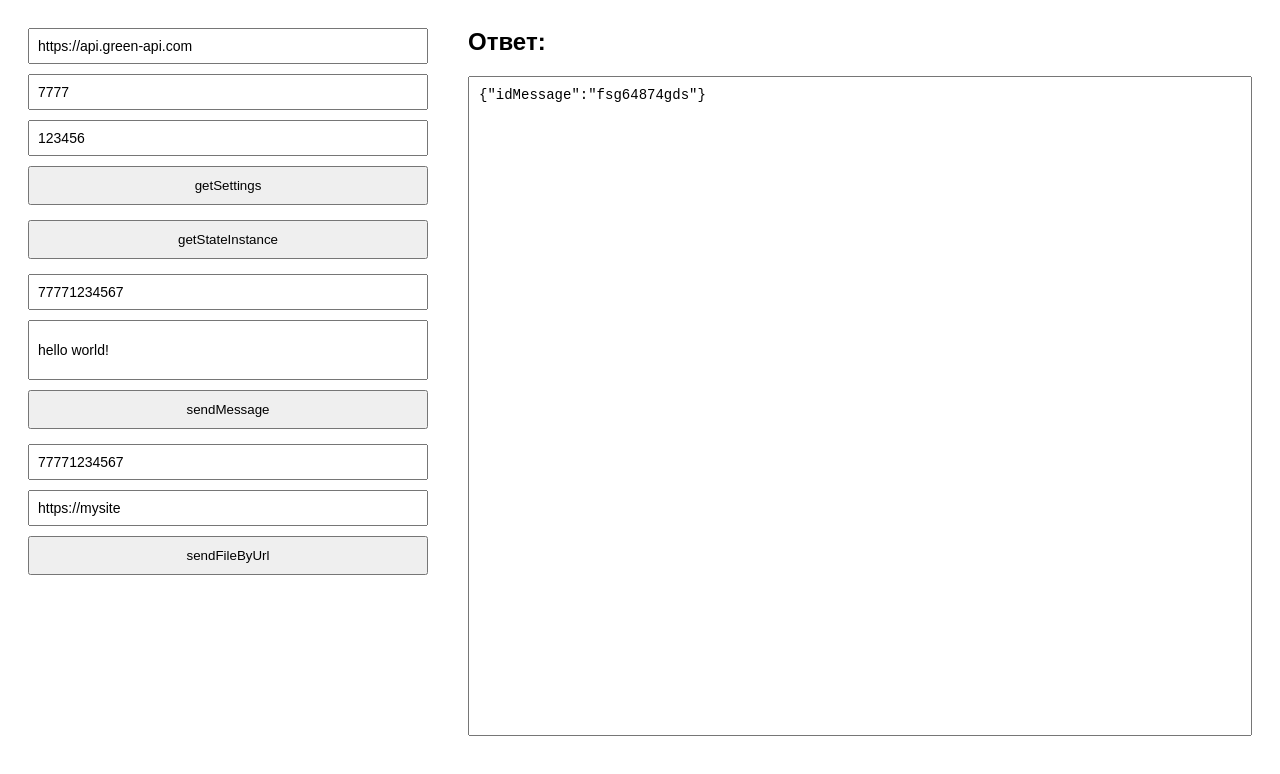
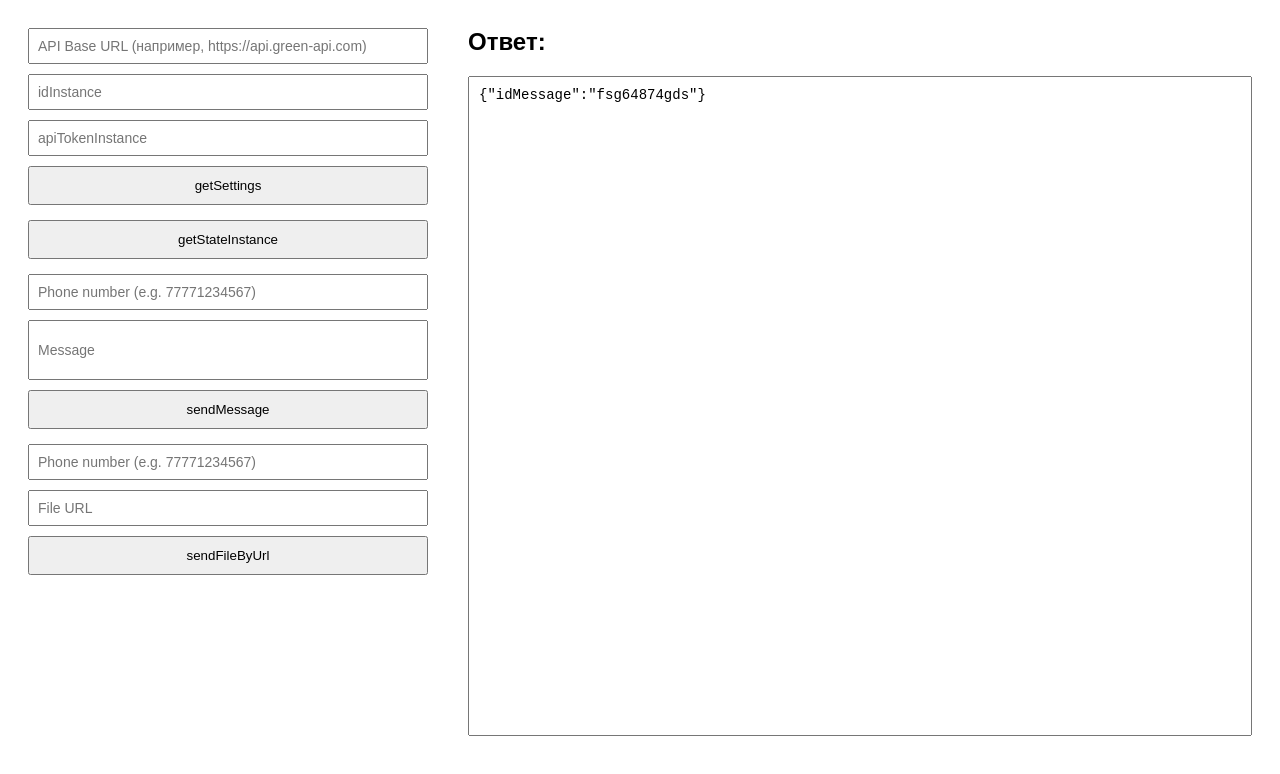
Before and after one commit to picosiki/GreenApi, a plain HTML site: page index.html in a window 1280 px wide. Drawn offline with Linux system fonts and the light colour scheme.

Commit message:
Update index.html

```diff
--- a/index.html
+++ b/index.html
@@ -59,9 +59,9 @@
 </head>
 <body>
   <div class="form">
-    <input type="text" id="apiUrl" placeholder="API Base URL (например, https://api.green-api.com)" value="https://api.green-api.com">
-    <input type="text" id="idInstance" placeholder="idInstance" value="7777">
-    <input type="text" id="apiTokenInstance" placeholder="apiTokenInstance" value="123456">
+    <input type="text" id="apiUrl" placeholder="API Base URL (например, https://api.green-api.com)">
+    <input type="text" id="idInstance" placeholder="idInstance">
+    <input type="text" id="apiTokenInstance" placeholder="apiTokenInstance">
 
     <div class="button-group">
       <button onclick="getSettings()">getSettings</button>
@@ -71,15 +71,15 @@
       <button onclick="getStateInstance()">getStateInstance</button>
     </div>
 
-    <input type="text" id="chatId" placeholder="Phone number (e.g. 77771234567)" value="77771234567">
-    <input type="text" id="message" placeholder="Message" value="hello world!">
+    <input type="text" id="chatId" placeholder="Phone number (e.g. 77771234567)">
+    <input type="text" id="message" placeholder="Message">
 
     <div class="button-group">
       <button onclick="sendMessage()">sendMessage</button>
     </div>
 
-    <input type="text" id="fileChatId" placeholder="Phone number (e.g. 77771234567)" value="77771234567">
-    <input type="text" id="fileUrl" placeholder="File URL" value="https://mysite">
+    <input type="text" id="fileChatId" placeholder="Phone number (e.g. 77771234567)">
+    <input type="text" id="fileUrl" placeholder="File URL">
 
     <div class="button-group">
       <button onclick="sendFileByUrl()">sendFileByUrl</button>
```
